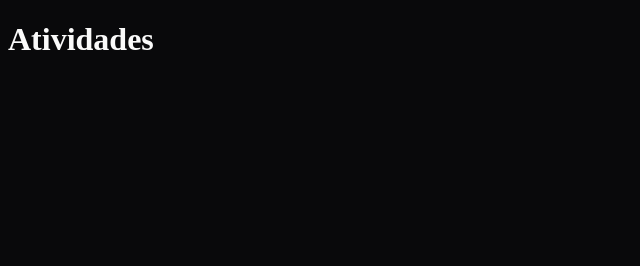
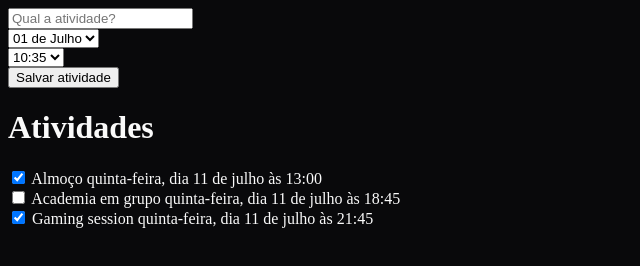
Before and after one commit to 4str0n4ut3/NLW-journey-16, a plain HTML site: page index.html in a window 1280 px wide. Shown: the whole page, without its empty margins (0-640 px from the left). Drawn offline with nearby package versions, Linux system fonts and the light colour scheme.

Commit message:
update 1.2

```diff
--- a/index.html
+++ b/index.html
@@ -6,6 +6,13 @@
   <meta http-equiv="X-UA-Compatible" content="IE=Edge">
   <meta name="viewport" content="width=device-width, initial-scale=1">
 
+  <script src="https://cdn.jsdelivr.net/npm/dayjs@1/dayjs.min.js"></script>
+  <script src="https://cdn.jsdelivr.net/npm/dayjs@1/locale/pt-br.js"></script>
+  <script>
+    dayjs.locale('pt-br')
+  </script>
+
+
   <title>NLW journey</title>
   <link rel="stylesheet" href="style.css">
 </head>
@@ -13,6 +20,23 @@
 <body>
 
   <form onsubmit="SalvarAtividade(event)">
+    <div>
+      <input type="text" placeholder="Qual a atividade?" name="atividade">
+    </div>
+
+    <div>
+      <select name="dia">
+        <option value="2024-07-01"> 01 de Julho</option>
+      </select>
+    </div>
+
+    <div>
+      <select name="hora">
+        <option value="10:35">10:35</option>
+      </select>
+    </div>
+
+    <button >Salvar atividade</button>
   </form>
 
   <main>
--- a/script.js
+++ b/script.js
@@ -1,3 +1,19 @@
+// bibliotecas e códigos de terceiros
+const formatador = (data) => {
+  return {
+    dia: {
+      numerico: dayjs(data).format('DD'),
+
+      semana: {
+        curto: dayjs(data).format('ddd'),
+        longo: dayjs(data).format('dddd'),
+      }
+    },
+    mes: dayjs(data).format('MMMM'),
+    hora: dayjs(data).format('HH:mm')
+  }
+}
+
 const atividade = {
   nome: "Almoço",
   data: new Date("2024-07-11 13:00"),
@@ -18,7 +34,7 @@ let atividades = [
   }
   ]
 
-atividades = []
+// atividades = []
 
 const criarItemDeAtividade = (atividade) => {
 
@@ -30,16 +46,33 @@ const criarItemDeAtividade = (atividade) => {
 
   input += '>'
 
+  const formatar = formatador(atividade.data)
+
   return `
   <div>
       ${input}
       <span>${atividade.nome}</span>
-      <time>${atividade.data}</time>
+      <time>${formatar.dia.semana.longo},
+      dia ${formatar.dia.numerico}
+      de ${formatar.mes}
+      às ${formatar.hora}</time>
     </div>
   `
 }
 
-const section = document.querySelector('section')
-for (let atividade of atividades) {
-  section.innerHTML += criarItemDeAtividade(atividade)
+const atualizarListaDeAtividades = () => {
+  const section = document.querySelector('section')
+
+  // verificar se a lista está vazia
+  if (atividades.length == 0) {
+    section.innerHTML = `<p>Nenhuma atividade cadastrada.</p>`
+    return
+  }
+
+  for (let atividade of atividades) {
+    section.innerHTML += criarItemDeAtividade(atividade)
+  }
+
 }
+
+atualizarListaDeAtividades()
```
